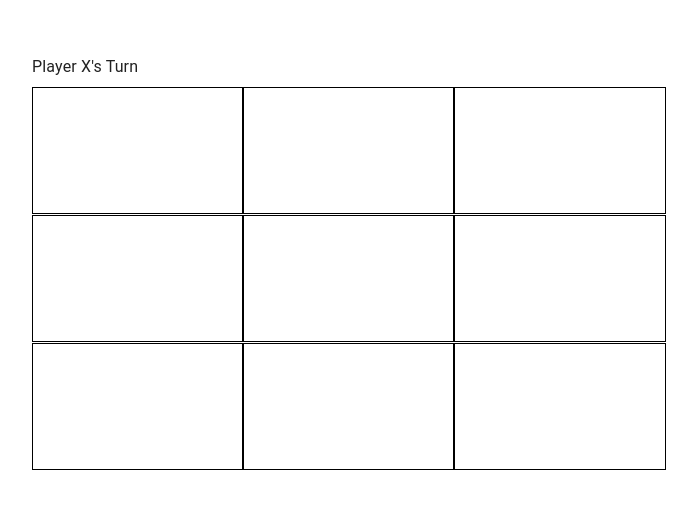
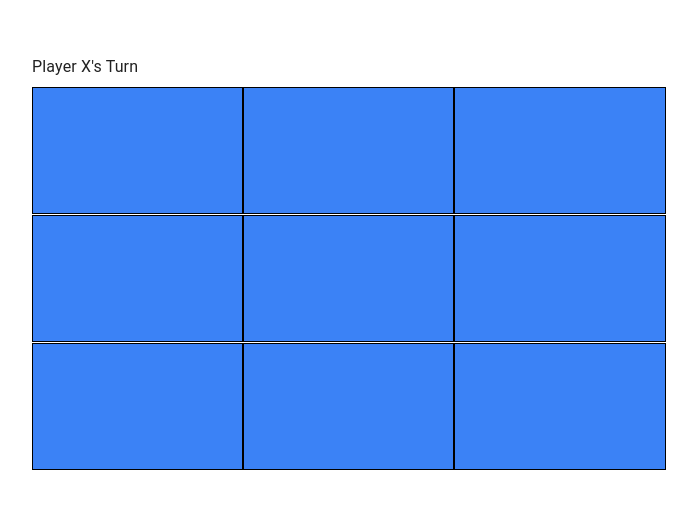
Before and after one commit to IMAHiji/tic-tac-toe, a React (Create React App) app: page / in a window 1280 px wide. Shown: the part 133-642 px from the top of the page, without its empty margins (288-985 px from the left). Built offline with nearby package versions, Linux system fonts and the light colour scheme.

Commit message:
Adds and configures tailwind

```diff
--- /dev/null
+++ b/craco.config.js
@@ -0,0 +1,7 @@
+module.exports = {
+    style: {
+        postcss: {
+            plugins: [require('tailwindcss'), require('autoprefixer')],
+        },
+    },
+};
--- /dev/null
+++ b/postcss.config.js
@@ -0,0 +1,6 @@
+module.exports = {
+    plugins: {
+        tailwindcss: {},
+        autoprefixer: {},
+    },
+};
--- a/src/App.css
+++ /dev/null
@@ -1,38 +0,0 @@
-.App {
-  text-align: center;
-}
-
-.App-logo {
-  height: 40vmin;
-  pointer-events: none;
-}
-
-@media (prefers-reduced-motion: no-preference) {
-  .App-logo {
-    animation: App-logo-spin infinite 20s linear;
-  }
-}
-
-.App-header {
-  background-color: #282c34;
-  min-height: 100vh;
-  display: flex;
-  flex-direction: column;
-  align-items: center;
-  justify-content: center;
-  font-size: calc(10px + 2vmin);
-  color: white;
-}
-
-.App-link {
-  color: #61dafb;
-}
-
-@keyframes App-logo-spin {
-  from {
-    transform: rotate(0deg);
-  }
-  to {
-    transform: rotate(360deg);
-  }
-}
--- a/src/components/Square.tsx
+++ b/src/components/Square.tsx
@@ -43,7 +43,7 @@ const Square = ({ value, index }: SquareType) => {
     };
 
     return (
-        <Grid item xs={4} className={squareContainer}>
+        <Grid item xs={4} className={`${squareContainer} thing`}>
             <ListItem button onClick={handleClick} className={listItemWrapper} title={`Position ${index} square`}>
                 {value}
             </ListItem>
--- a/src/index.css
+++ b/src/index.css
@@ -1,13 +1,7 @@
-body {
-  margin: 0;
-  font-family: -apple-system, BlinkMacSystemFont, 'Segoe UI', 'Roboto', 'Oxygen',
-    'Ubuntu', 'Cantarell', 'Fira Sans', 'Droid Sans', 'Helvetica Neue',
-    sans-serif;
-  -webkit-font-smoothing: antialiased;
-  -moz-osx-font-smoothing: grayscale;
+@tailwind base;
+@tailwind components;
+@tailwind utilities;
+
+.thing {
+    @apply bg-blue-500;
 }
-
-code {
-  font-family: source-code-pro, Menlo, Monaco, Consolas, 'Courier New',
-    monospace;
-}
--- a/src/index.tsx
+++ b/src/index.tsx
@@ -5,6 +5,7 @@ import { ThemeProvider } from '@material-ui/core/styles';
 import theme from './theme';
 import App from './App';
 import { TicTacToeDataProvider, TTTSTtate } from './TicTacToeContext';
+import './index.css';
 
 const initialState: TTTSTtate = {
     playArray: ['', '', '', '', '', '', '', '', ''],
--- /dev/null
+++ b/tailwind.config.js
@@ -0,0 +1,11 @@
+module.exports = {
+    purge: ['./src/**/*.tsx', './public/index.html'],
+    darkMode: false, // or 'media' or 'class'
+    theme: {
+        extend: {},
+    },
+    variants: {
+        extend: {},
+    },
+    plugins: [],
+};
```
Also changed, not shown: package.json (+7 -3 lines), tsconfig.json (+4 -9 lines), 2 other files (tests, documents, lock files or other folders).
